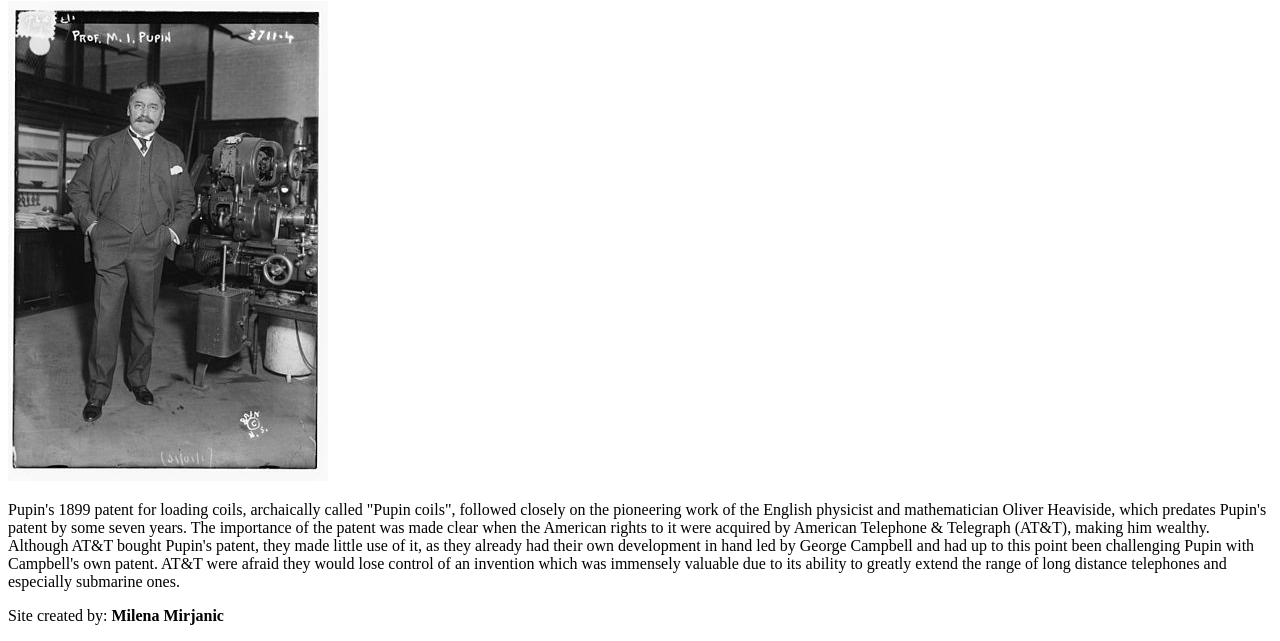
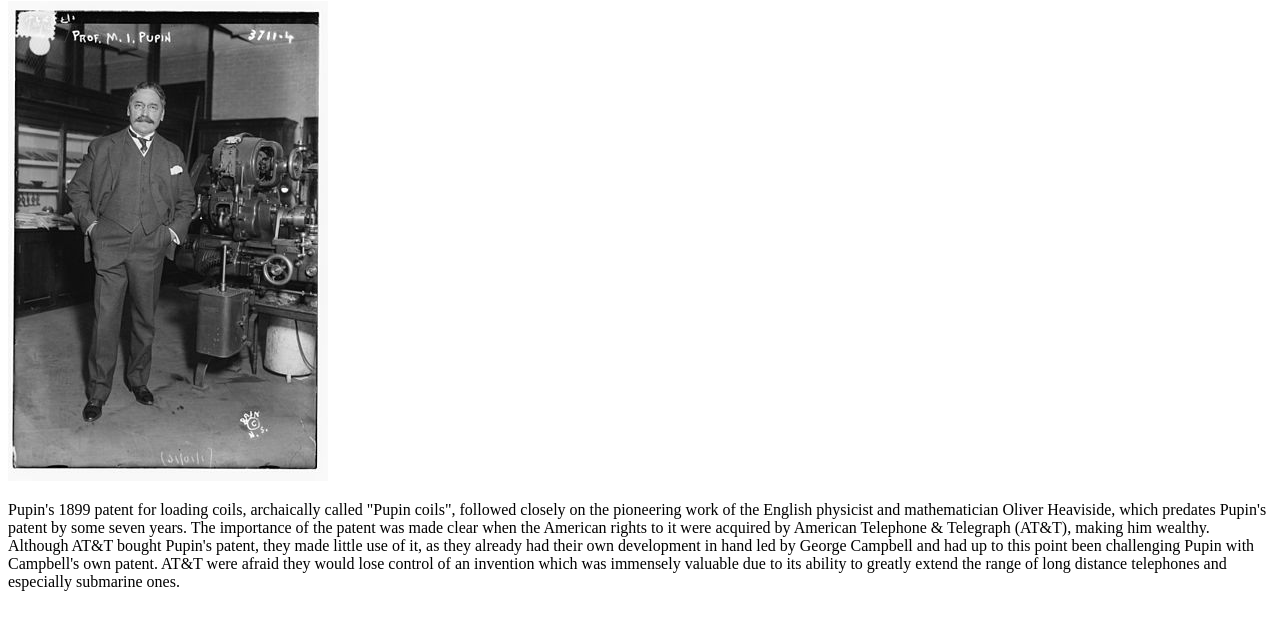
Before and after one commit to milenamirjanic/pupin-vezba, a plain HTML site: page coils.html in a window 1280 px wide. Shown: the part 185-826 px from the top of the page. After the commit the page ends 800 px from the top, so only its background shows below. Drawn offline with Linux system fonts and the light colour scheme.

Commit message:
Update coils.html

```diff
--- a/coils.html
+++ b/coils.html
@@ -33,9 +33,6 @@
 
 		</div><!-- #container -->
 
-		<footer>
-			<p>Site created by: <b>Milena Mirjanic</b></p>
-		</footer>
 	</div><!-- #wrapper -->
 </body>
 </html>
```
